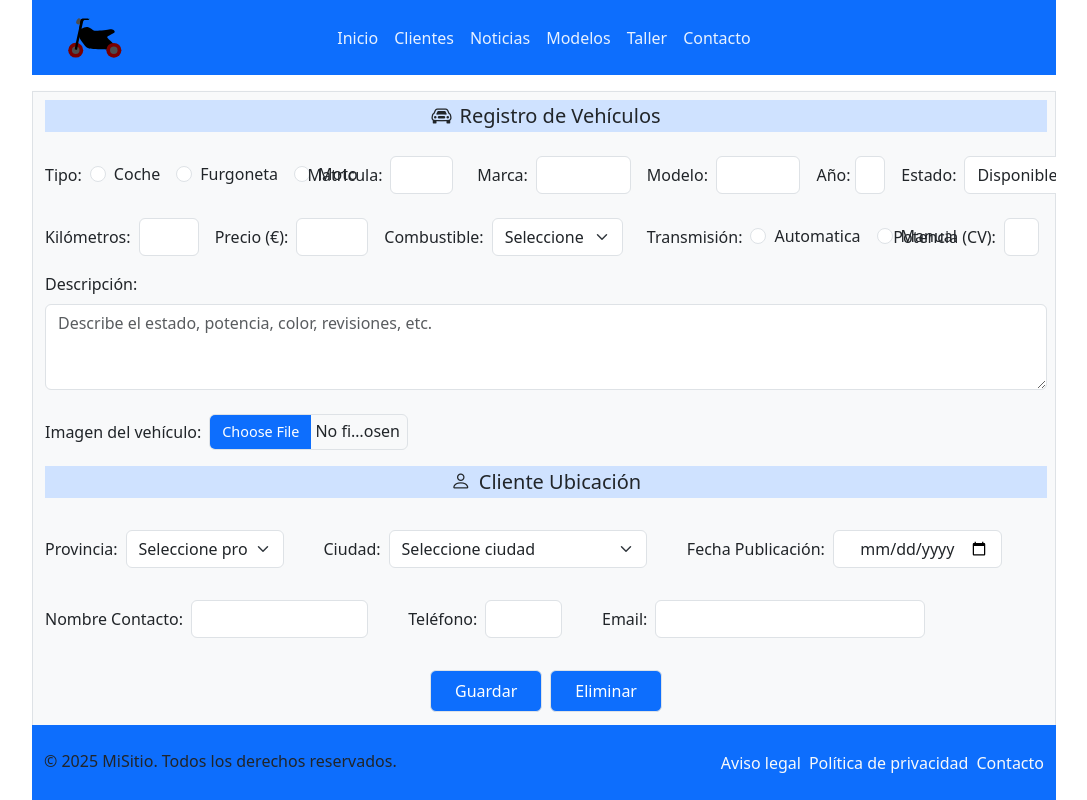
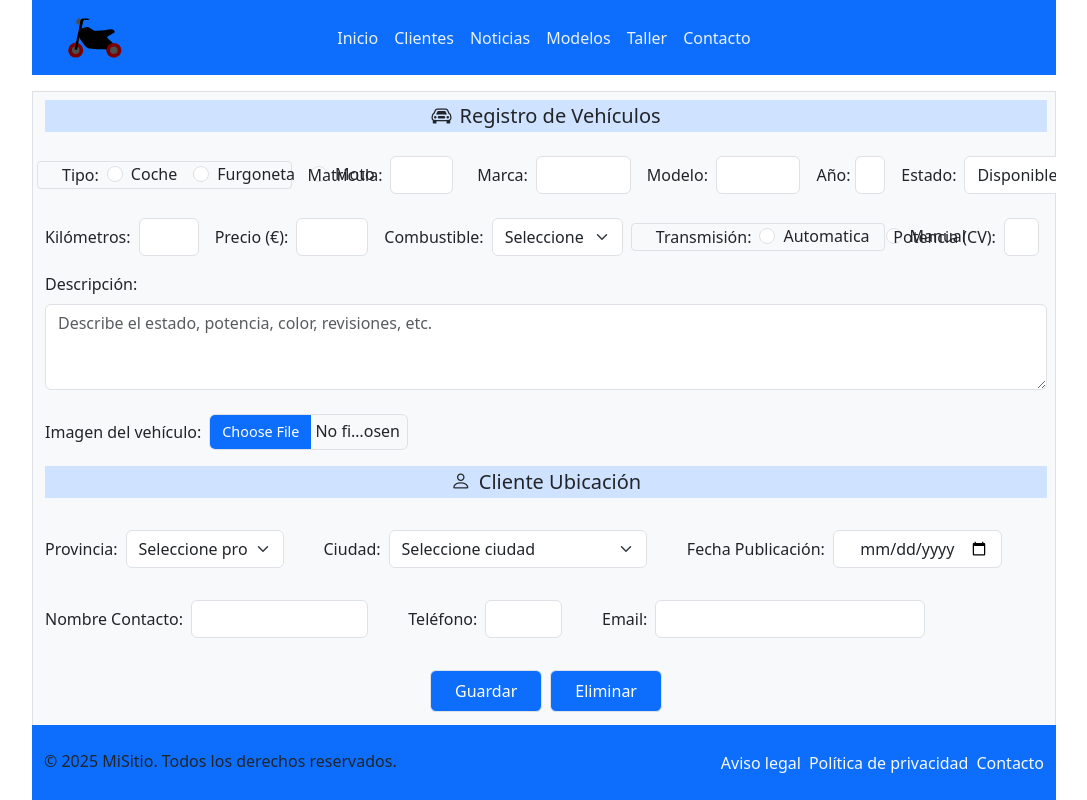
Before and after one commit to ainefp/figueroaperezaine, a Vue app: page /modelos in a window 1280 px wide. Shown: the whole page, without its empty margins (96-1183 px from the left). Built offline with nearby package versions, Linux system fonts and the light colour scheme.

Commit message:
añadido borde a radiobuttons

```diff
--- a/src/components/CitasTaller.vue
+++ b/src/components/CitasTaller.vue
@@ -76,7 +76,7 @@
             </select>
           </div>
 
-          <div class="col-12 col-md-3 ms-4 d-flex align-items-center">
+          <div class="col-12 col-md-3 ms-4 d-flex align-items-center ps-4 border rounded-1">
             <label class="form-label mb-0 me-3 text-nowrap align-middle">Estado:</label>
             <div class="d-flex gap-3">
               <div class="form-check">
--- a/src/components/GestionClientes.vue
+++ b/src/components/GestionClientes.vue
@@ -56,7 +56,7 @@
         </div>
 
         <!-- Botones de Tipo de Cliente -->
-        <div id="btns" class="col-md-2 d-flex align-items-center text-nowrap">
+        <div id="btns" class="col-md-3 d-flex align-items-center ps-3 pe-3 border rounded-1 text-nowrap">
           <div id="tipoClt" class="me-3">Tipo de cliente:</div>
           <div id="particular" class="form-check form-check-inline">
             <input
--- a/src/components/MoDelos.vue
+++ b/src/components/MoDelos.vue
@@ -7,7 +7,7 @@
       <div>
         <!-- Tipo -->
         <div class="row g-3 align-items-center mt-1">
-          <div class="col-12 col-md-3 d-flex align-items-center">
+          <div class="col-md-3 d-flex align-items-center ps-4 border rounded-1">
             <label class="form-label mb-0 me-2 text-nowrap">Tipo:</label>
             <div class="d-flex align-items-center">
               <div class="form-check form-check-inline">
@@ -89,7 +89,7 @@
         </div>
 
         <!-- Transmisión -->
-        <div class="col-12 col-md-3 d-flex align-items-center">
+        <div class="col-md-3 d-flex align-items-center ps-3 border rounded-1">
           <label for="transmision" class="form-label mb-0 ms-2 me-2 text-nowrap">Transmisión:</label>
           <div class="d-flex align-items-center">
             <div class="form-check form-check-inline">
```
